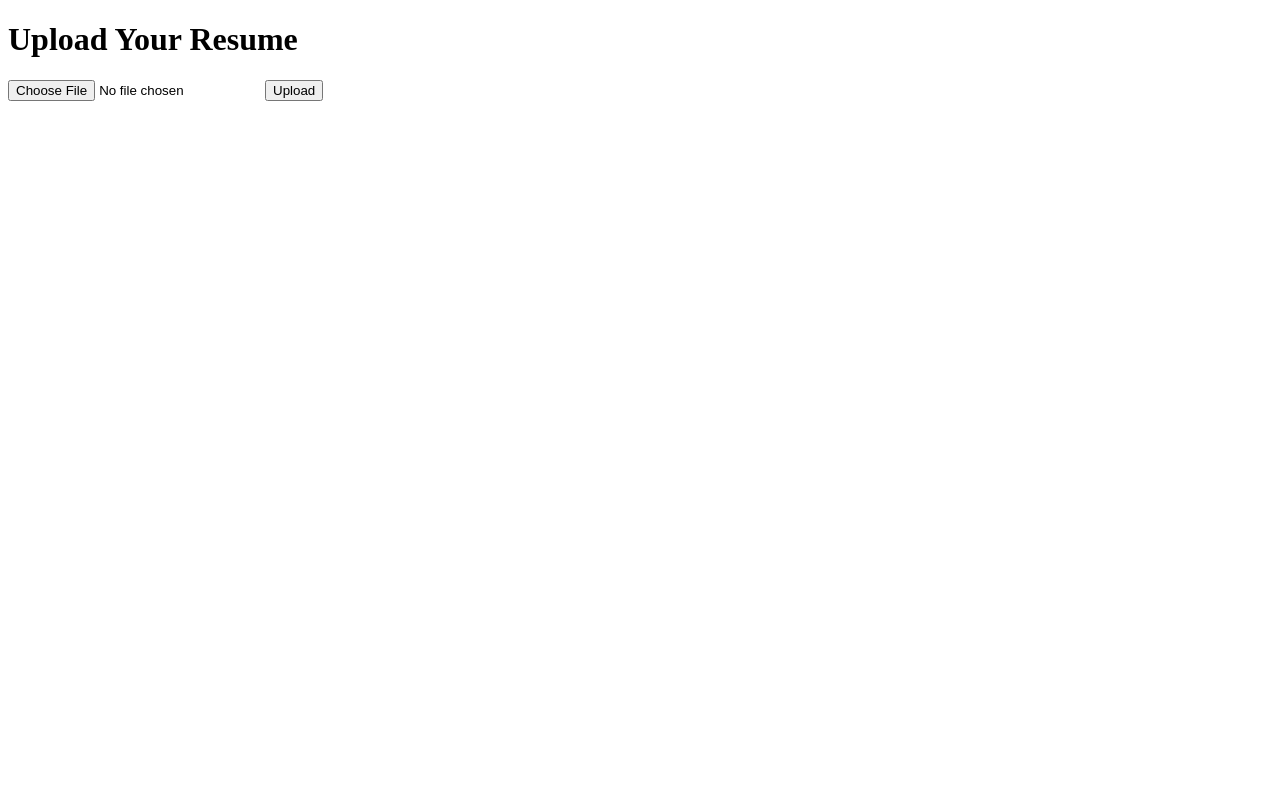
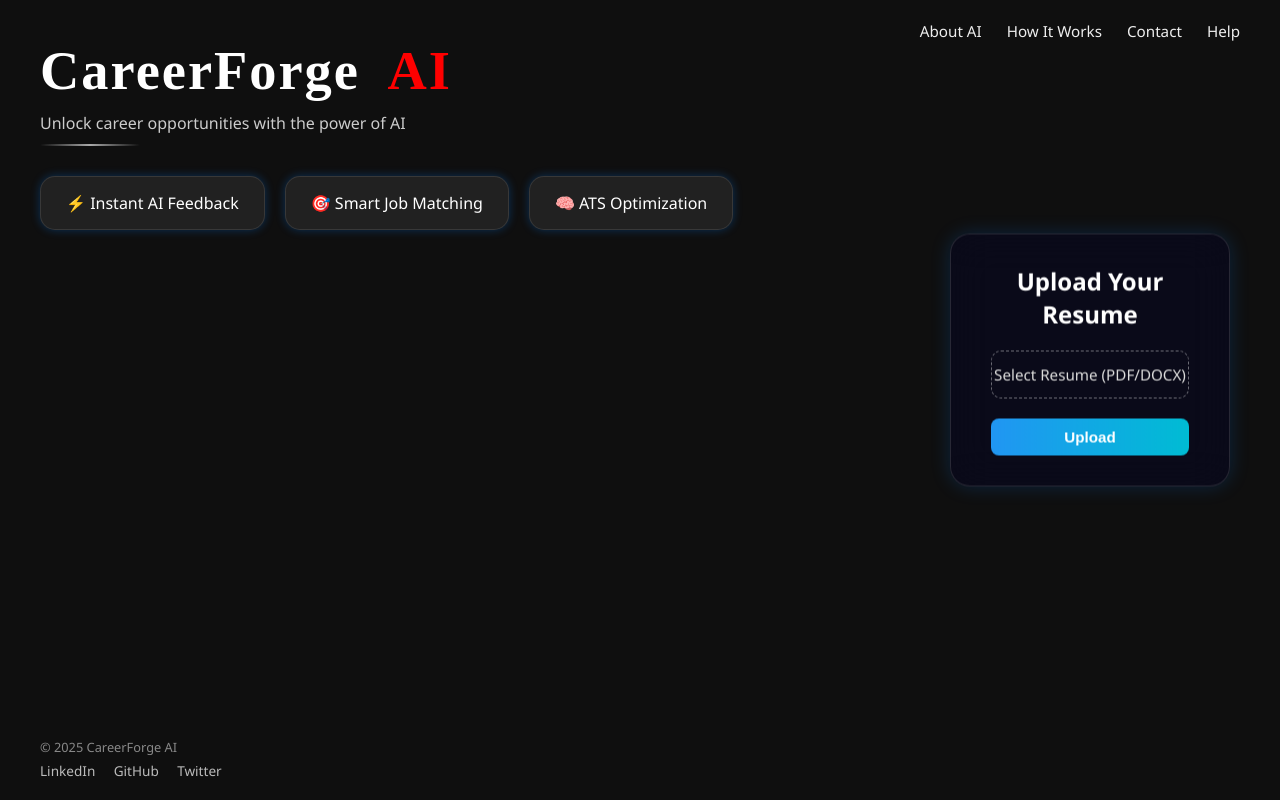
Before and after one commit to matani24janvi/CareerForge-AI, a Flask app: page / in a window 1280 px wide. Run offline with Flask 3, Linux system fonts and the light colour scheme; some libraries are stand-ins or nearby versions.

Commit message:
Update Homepage UI

```diff
--- /dev/null
+++ b/main/static/scripts/index.js
@@ -0,0 +1,10 @@
+const input = document.getElementById("resumeInput");
+const label = document.getElementById("fileLabel");
+
+input.addEventListener("change", () => {
+  if (input.files.length > 0) {
+    label.textContent = input.files[0].name;
+  } else {
+    label.textContent = "Select Resume (PDF/DOCX)";
+  }
+});
--- /dev/null
+++ b/main/static/styles/style.css
@@ -0,0 +1,224 @@
+/* Reset & Base */
+* {
+  margin: 0;
+  padding: 0;
+  box-sizing: border-box;
+}
+
+body {
+  font-family: "Segoe UI", sans-serif;
+  background: #0f0f0f;
+  color: white;
+  overflow: hidden;
+}
+
+/* Spline Fullscreen */
+spline-viewer#spline-bg {
+  position: fixed;
+  inset: 0;
+  z-index: -1;
+}
+
+/* Navbar */
+.navbar {
+  position: absolute;
+  top: 20px;
+  right: 40px;
+}
+
+.navbar ul {
+  list-style: none;
+  display: flex;
+  gap: 25px;
+}
+
+.navbar a {
+  color: #eee;
+  text-decoration: none;
+  font-size: 0.95rem;
+  transition: color 0.3s;
+}
+
+.navbar a:hover {
+  color: #4fc3f7;
+}
+
+/* Title Styling */
+.site-title {
+  position: absolute;
+  top: 40px;
+  left: 40px;
+  animation: fadeIn 2s ease forwards;
+}
+
+.site-title h1 {
+  font-family: "Times New Roman", serif;
+  font-size: 3.4rem;
+  font-weight: bold;
+  letter-spacing: 2px;
+}
+
+.white-text {
+  color: white;
+}
+
+.ai-text {
+  color: red;
+  margin-left: 12px;
+}
+
+.subtitle {
+  font-size: 1rem;
+  color: #ccc;
+  margin-top: 10px;
+  opacity: 0;
+  animation: fadeIn 3s ease 1s forwards;
+}
+
+.title-underline {
+  height: 2px;
+  width: 100px;
+  background: linear-gradient(to right, transparent, #aaa, transparent);
+  margin-top: 10px;
+  opacity: 0.5;
+  animation: fadeIn 3s ease 1.5s forwards;
+}
+
+/* Quick Benefits Section */
+.quick-benefits {
+  display: flex;
+  gap: 20px;
+  margin-top: 30px;
+}
+
+.benefit-card {
+  background: rgba(255, 255, 255, 0.08);
+  border: 1px solid rgba(255, 255, 255, 0.1);
+  border-radius: 15px;
+  padding: 15px 25px;
+  color: #fff;
+  font-weight: 500;
+  backdrop-filter: blur(10px);
+  box-shadow: 0 0 10px rgba(0, 128, 255, 0.3);
+  transition: transform 0.3s ease;
+}
+
+.benefit-card:hover {
+  transform: translateY(-5px);
+}
+
+/* Upload Form */
+.overlay {
+  position: absolute;
+  top: 45%;
+  right: 50px;
+  transform: translateY(-50%);
+  background: rgba(0, 0, 50, 0.3);
+  border: 1px solid rgba(255, 255, 255, 0.12);
+  border-radius: 20px;
+  padding: 30px 40px;
+  backdrop-filter: blur(20px);
+  box-shadow: 0 0 20px rgba(0, 128, 255, 0.2);
+  width: 280px;
+}
+
+.overlay h2 {
+  font-size: 1.5rem;
+  margin-bottom: 20px;
+  text-align: center;
+}
+
+/* New Stylish Upload Form */
+.upload-form {
+  width: 100%;
+  display: flex;
+  flex-direction: column;
+  align-items: center;
+}
+
+.file-input {
+  position: relative;
+  width: 100%;
+  text-align: center;
+  padding: 12px 0;
+  margin-bottom: 20px;
+  border: 1px dashed rgba(255, 255, 255, 0.4);
+  border-radius: 10px;
+  cursor: pointer;
+  transition: all 0.3s ease;
+  color: #ddd;
+}
+
+.file-input:hover {
+  border-color: #00bcd4;
+  background-color: rgba(255, 255, 255, 0.05);
+}
+
+.file-input input[type="file"] {
+  opacity: 0;
+  position: absolute;
+  width: 100%;
+  height: 100%;
+  left: 0;
+  top: 0;
+  cursor: pointer;
+}
+
+.file-input span {
+  pointer-events: none;
+  font-size: 0.95rem;
+  color: #ddd;
+}
+
+.upload-form button {
+  width: 100%;
+  padding: 10px;
+  border: none;
+  border-radius: 8px;
+  background: linear-gradient(to right, #2196f3, #00bcd4);
+  color: white;
+  font-weight: bold;
+  font-size: 0.95rem;
+  cursor: pointer;
+  transition: background 0.3s ease;
+}
+
+.upload-form button:hover {
+  background: linear-gradient(to right, #00bcd4, #0288d1);
+}
+
+/* Footer */
+footer {
+  position: absolute;
+  bottom: 20px;
+  left: 40px;
+  color: #888;
+  font-size: 0.8rem;
+}
+
+.social-links {
+  margin-top: 5px;
+}
+
+.social-links a {
+  margin-right: 15px;
+  color: #bbb;
+  text-decoration: none;
+  font-size: 0.85rem;
+}
+
+.social-links a:hover {
+  color: #4fc3f7;
+}
+
+/* Fade In Animation */
+@keyframes fadeIn {
+  from {
+    opacity: 0;
+    transform: translateY(-10px);
+  }
+  to {
+    opacity: 1;
+    transform: translateY(0);
+  }
+}
--- a/main/templates/index.html
+++ b/main/templates/index.html
@@ -1,17 +1,76 @@
 <!DOCTYPE html>
-<html>
+<html lang="en">
   <head>
-    <title>Resume Amplifier</title>
+    <meta charset="UTF-8" />
+    <meta name="viewport" content="width=device-width, initial-scale=1.0" />
+    <title>CareerForge AI</title>
+    <link rel="stylesheet" href="../static/styles/style.css" />
+    <script
+      type="module"
+      src="https://unpkg.com/@splinetool/viewer@1.10.11/build/spline-viewer.js"
+    ></script>
   </head>
   <body>
-    <h1>Upload Your Resume</h1>
+    <!-- Spline Background -->
+    <spline-viewer
+      id="spline-bg"
+      url="https://prod.spline.design/pNG6-PJNfPIzwGNV/scene.splinecode"
+    ></spline-viewer>
+
+    <!-- Navbar -->
+    <nav class="navbar">
+      <ul>
+        <li><a href="#">About AI</a></li>
+        <li><a href="#">How It Works</a></li>
+        <li><a href="#">Contact</a></li>
+        <li><a href="#">Help</a></li>
+      </ul>
+    </nav>
+
+    <!-- Title Section -->
+    <div class="site-title">
+      <h1>
+        <span class="white-text">CareerForge</span>
+        <span class="ai-text">AI</span>
+      </h1>
+      <p class="subtitle">Unlock career opportunities with the power of AI</p>
+      <div class="title-underline"></div>
+
+      <!-- Quick Benefits -->
+      <div class="quick-benefits">
+        <div class="benefit-card">⚡ Instant AI Feedback</div>
+        <div class="benefit-card">🎯 Smart Job Matching</div>
+        <div class="benefit-card">🧠 ATS Optimization</div>
+      </div>
+    </div>
+
+    <!-- Upload Form -->
+    <div class="overlay">
+      <h2>Upload Your Resume</h2>
       <form
         action="{{url_for('resume_analyser.upload_resume')}}"
         method="POST"
         enctype="multipart/form-data"
+        class="upload-form"
       >
-      <input type="file" name="file" />
+        <label class="file-input">
+          <input type="file" name="file" id="resumeInput" required />
+          <span id="fileLabel">Select Resume (PDF/DOCX)</span>
+        </label>
         <button type="submit">Upload</button>
       </form>
+    </div>
+
+    <!-- Footer -->
+    <footer>
+      <p>© 2025 CareerForge AI</p>
+      <div class="social-links">
+        <a href="#">LinkedIn</a>
+        <a href="#">GitHub</a>
+        <a href="#">Twitter</a>
+      </div>
+    </footer>
+
+    <script src="../static/scripts/index.js"></script>
   </body>
 </html>
--- a/uploads/readme_data.json
+++ /dev/null
@@ -1,4 +0,0 @@
-{
-  "filename": "readme.docx",
-  "extracted_text": "# CareerForge AI\n\n🚀 **Forge your future with AI precision.**\n\nCareerForge AI is a beginner-friendly, minimalist web application that helps candidates optimize their resumes for ATS (Applicant Tracking System) compatibility. It leverages text analytics, Tesseract OCR, and basic AI-driven suggestions to improve resume quality, provide job role recommendations, and prepare candidates with interview questions.\n\n---\n\n## 🔍 Features\n- 📄 Resume upload and parsing using Tesseract OCR.\n- ✅ Resume keyword analysis and ATS scoring.\n- 💼 Job role recommendations based on extracted resume skills.\n- ✍️ Basic AI-generated resume improvement suggestions.\n- 🎤 Role-specific interview question generator.\n- 🔗 Lightweight web app with Flask backend and MySQL (via XAMPP) integration.\n\n---\n\n## 🛠️ Tech Stack\n- **Frontend:** HTML, CSS (Bootstrap)\n- **Backend:** Python Flask\n- **Database:** MySQL (via XAMPP)\n- **OCR:** Tesseract OCR\n- **Tools:** Postman, VS Code, GitHub\n\n---"
-}
```
Also changed, not shown: 2 other files. Lines whose indentation alone changed are shown as unchanged.
